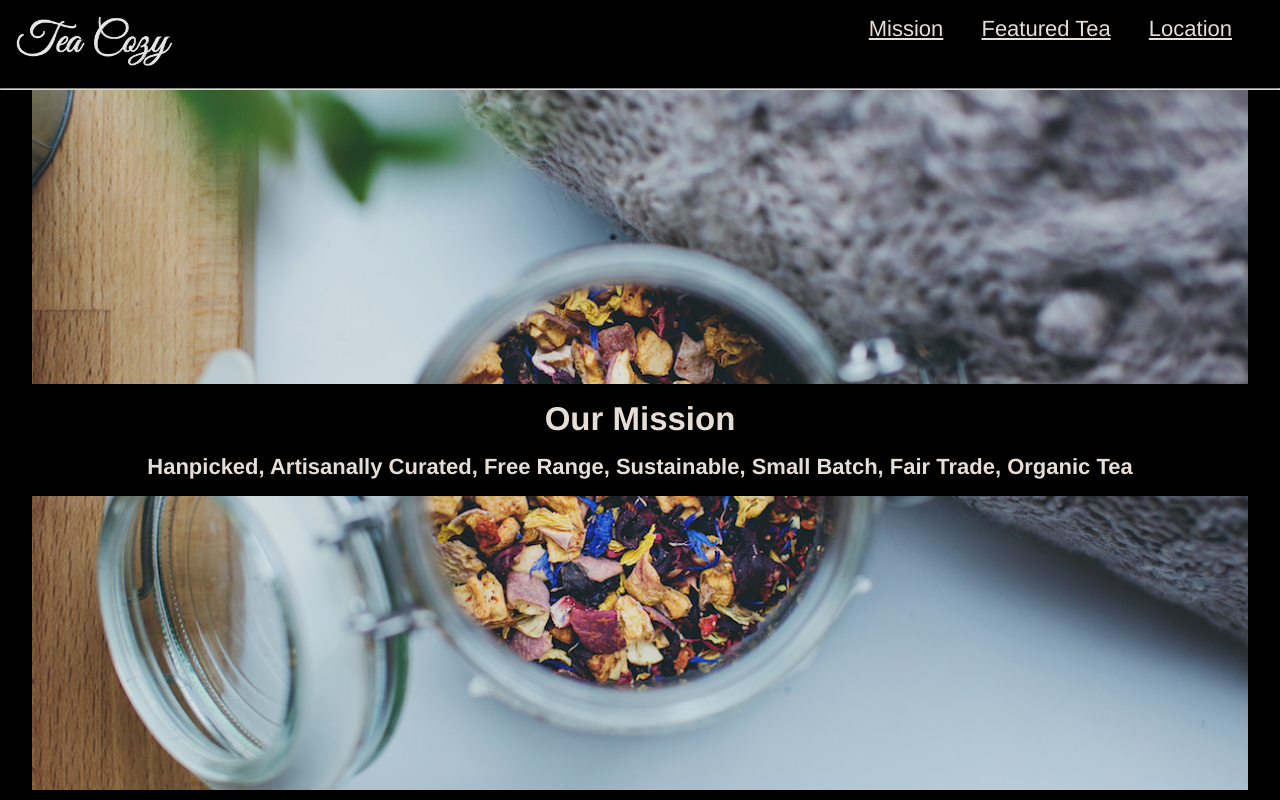
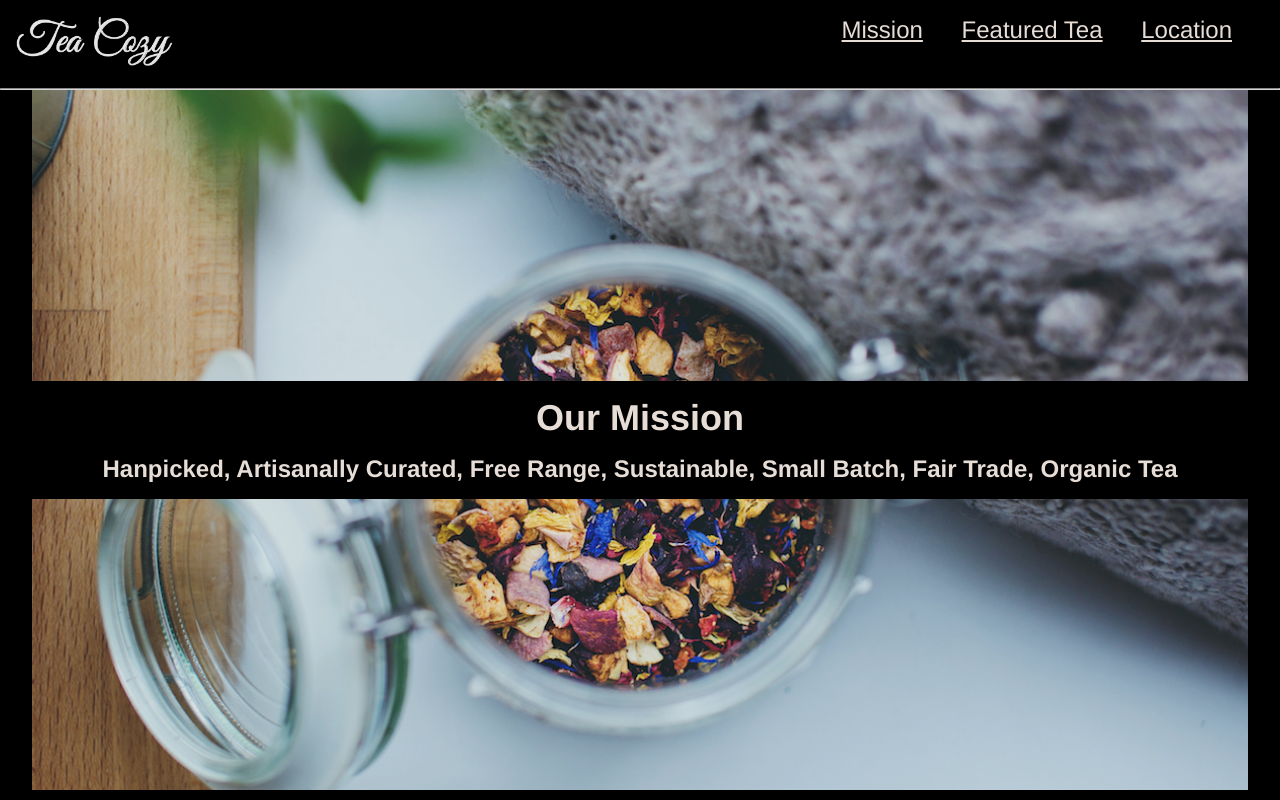
Before and after one commit to TAA-DSA/TeaCozy, a plain HTML site: page index.html in a window 1280 px wide. Shown: the top 800 px of the page. Drawn offline with Linux system fonts and the light colour scheme.

```diff
--- a/css/styles.css
+++ b/css/styles.css
@@ -6,7 +6,7 @@
 
 body {
   font-family: "Helvetica";
-  font-size: 22px;
+  font-size: 1.5rem;
   color: seashell;
   background-color: black;
   opacity: 0.9;
```
